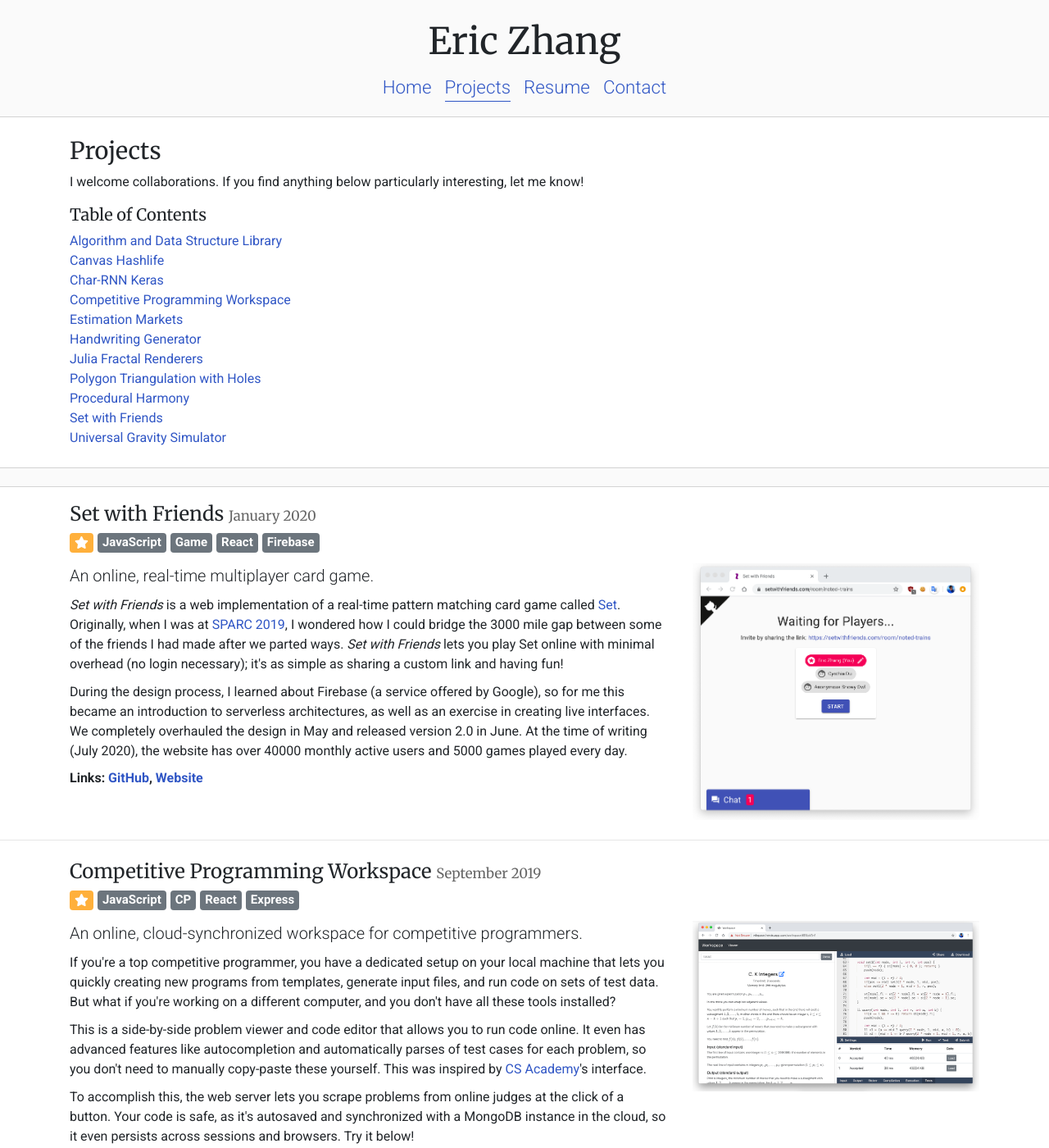
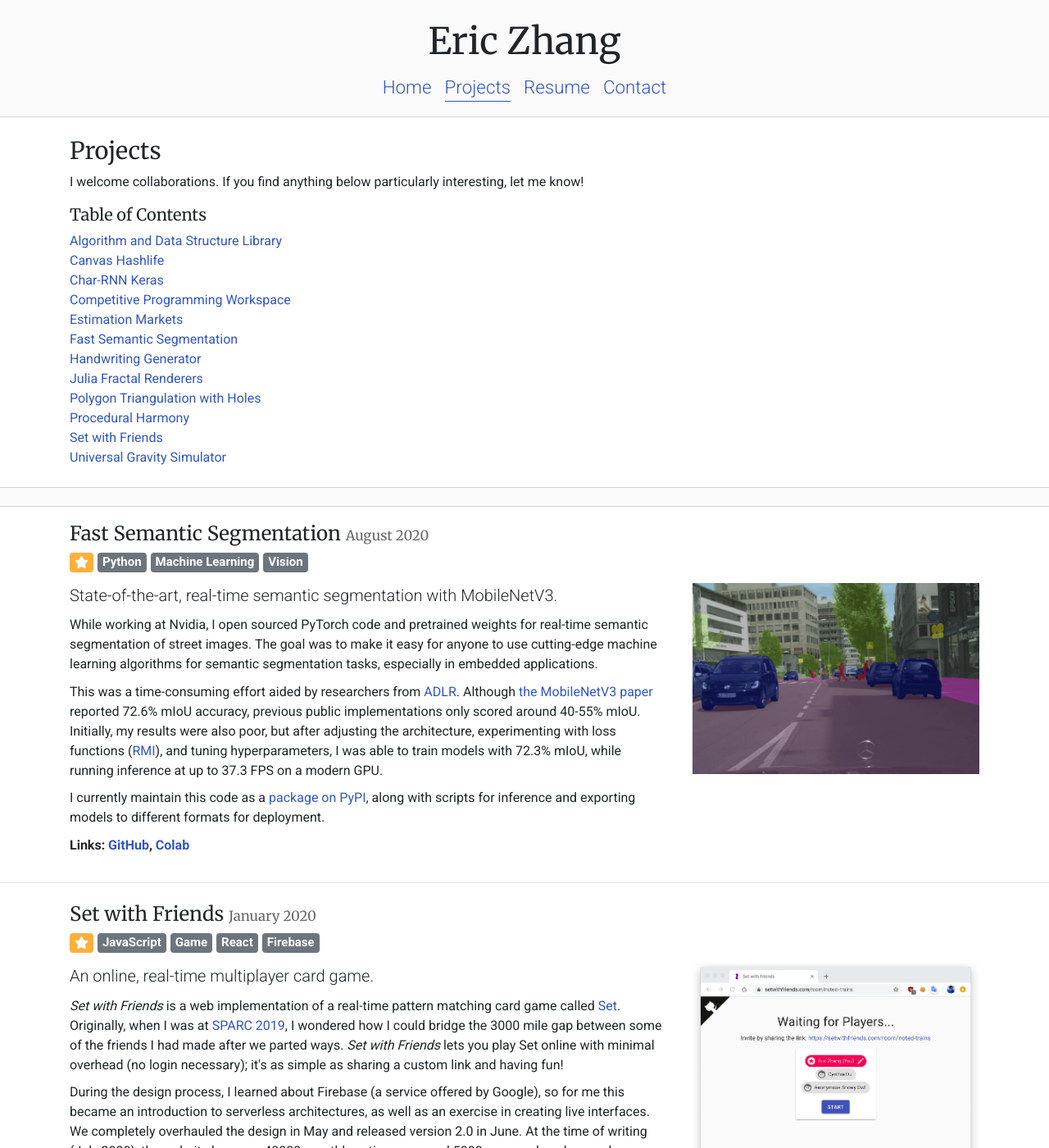
Before and after one commit to ekzhang/ekzhang.github.io, a Jekyll site: the page built from pages/projects.html, in a window 1280 px wide and 1400 px high. Shown: the whole window at 82% size. Built offline with Jekyll 4.4.1, drawn with Linux system fonts in a browser that asks for light colours; nearby versions of some CDN libraries.

Commit message:
Add fastseg to projects

```diff
--- a/_data/projects.yml
+++ b/_data/projects.yml
@@ -1,3 +1,9 @@
+- title: Fast Semantic Segmentation
+  date: August 2020
+  repo: ekzhang/fastseg
+  tags: Python,Machine Learning,Vision
+  summary: fastseg.html
+
 - title: Set with Friends
   date: January 2020
   repo: ekzhang/setwithfriends
--- /dev/null
+++ b/_includes/projects/fastseg.html
@@ -0,0 +1,48 @@
+<div class="row">
+  <div class="col-md-8">
+    <p class="lead">
+      State-of-the-art, real-time semantic segmentation with MobileNetV3.
+    </p>
+    <p>
+      While working at Nvidia, I open sourced PyTorch code and pretrained
+      weights for real-time semantic segmentation of street images. The goal was
+      to make it easy for anyone to use cutting-edge machine learning algorithms
+      for semantic segmentation tasks, especially in embedded applications.
+    </p>
+    <p>
+      This was a time-consuming effort aided by researchers from
+      <a href="https://nv-adlr.github.io/">ADLR</a>. Although
+      <a href="https://arxiv.org/abs/1905.02244v5">the MobileNetV3 paper</a>
+      reported 72.6% mIoU accuracy, previous public implementations only scored
+      around 40-55% mIoU. Initially, my results were also poor, but after
+      adjusting the architecture, experimenting with loss functions (<a
+        href="https://arxiv.org/abs/1910.12037"
+        >RMI</a
+      >), and tuning hyperparameters, I was able to train models with 72.3%
+      mIoU, while running inference at up to 37.3 FPS on a modern GPU.
+    </p>
+    <p>
+      I currently maintain this code as a
+      <a href="https://pypi.org/project/fastseg/">package on PyPI</a>, along
+      with scripts for inference and exporting models to different formats for
+      deployment.
+    </p>
+    <p class="font-weight-bold">
+      Links:
+      <a href="https://github.com/ekzhang/fastseg">GitHub</a>,
+      <a
+        href="https://colab.research.google.com/github/ekzhang/fastseg/blob/master/demo/fastseg-semantic-segmentation.ipynb"
+        >Colab</a
+      >
+    </p>
+  </div>
+  <div class="col-md-4">
+    <a href="/assets/images/fastseg.jpg">
+      <img
+        class="img-fluid"
+        alt="Cityscapes semantic segmentation"
+        src="/assets/images/fastseg.jpg"
+      />
+    </a>
+  </div>
+</div>
```
Also changed, not shown: assets/images/fastseg.jpg (added).
